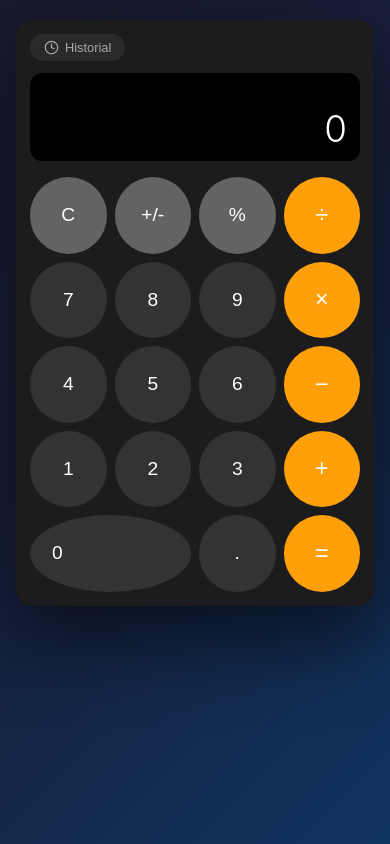
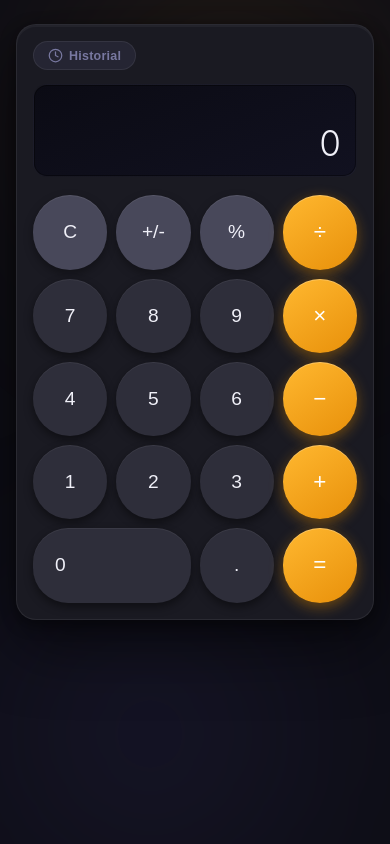
Before and after one commit to felipo28/calculadora, an Angular app: page / in a window 390 px wide. Built offline with nearby package versions, Linux system fonts and the light colour scheme.

Commit message:
Refactor styles in app.component.scss for improved design and responsiveness

```diff
--- a/src/app/app.component.scss
+++ b/src/app/app.component.scss
@@ -1,65 +1,120 @@
+/* ─── TOKENS ─── */
+$accent:        #ff9f0a;
+$accent-dim:    rgba(255, 159, 10, 0.18);
+$bg-body:       #0e0e16;
+$bg-card:       #1a1a22;
+$bg-card-alt:   #222230;
+$bg-btn-num:    #2e2e3a;
+$bg-btn-fn:     #48485a;
+$surface-1:     #252533;
+$surface-2:     #2e2e3e;
+$border:        rgba(255, 255, 255, 0.07);
+$border-accent: rgba(255, 159, 10, 0.35);
+$text-primary:  #f0f0f8;
+$text-muted:    #7878a0;
+
+/* ─── RESET ─── */
 * {
   box-sizing: border-box;
   margin: 0;
   padding: 0;
 }
 
+/* ─── FONDO ─── */
 .calc-wrapper {
   min-height: 100vh;
   display: flex;
   align-items: center;
   justify-content: center;
-  background: linear-gradient(135deg, #1a1a2e 0%, #16213e 50%, #0f3460 100%);
   padding: 24px;
+  background: $bg-body;
+  position: relative;
+  overflow: hidden;
+
+  &::before,
+  &::after {
+    content: '';
+    position: absolute;
+    border-radius: 50%;
+    pointer-events: none;
+    filter: blur(90px);
+  }
+
+  &::before {
+    width: 520px;
+    height: 520px;
+    background: radial-gradient(circle, rgba(255,159,10,0.12) 0%, transparent 70%);
+    top: -140px;
+    right: -100px;
+  }
+
+  &::after {
+    width: 460px;
+    height: 460px;
+    background: radial-gradient(circle, rgba(90,80,200,0.14) 0%, transparent 70%);
+    bottom: -120px;
+    left: -80px;
+  }
 }
 
-/* ─── CONTENEDOR CALCULADORA + HISTORIAL ─── */
+/* ─── CONTENEDOR ─── */
 .calc-container {
   display: flex;
-  align-items: center;
-  gap: 24px;
+  align-items: flex-start;
+  gap: 20px;
+  position: relative;
+  z-index: 1;
 }
 
 /* ─── CALCULADORA ─── */
 .calculator {
-  background: #1c1c1e;
-  border-radius: 20px;
-  padding: 20px;
-  box-shadow: 0 30px 80px rgba(0, 0, 0, 0.6);
+  background: $bg-card;
+  border-radius: 24px;
+  padding: 22px;
   width: 340px;
   flex-shrink: 0;
+  border: 1px solid $border;
+  box-shadow:
+    0 2px 0 rgba(255,255,255,0.04) inset,
+    0 24px 64px rgba(0, 0, 0, 0.55),
+    0 4px 16px rgba(0, 0, 0, 0.4);
 }
 
+/* ─── TOPBAR ─── */
 .calc-topbar {
   display: flex;
   align-items: center;
-  margin-bottom: 12px;
+  margin-bottom: 14px;
 }
 
 .history-toggle-btn {
   display: flex;
   align-items: center;
   gap: 6px;
-  background: #2a2a2c;
-  border: none;
-  color: #aaa;
-  font-size: 0.8rem;
-  font-weight: 500;
+  background: $surface-1;
+  border: 1px solid $border;
+  color: $text-muted;
+  font-size: 0.78rem;
+  font-weight: 600;
+  letter-spacing: 0.02em;
   padding: 6px 14px;
   border-radius: 20px;
   cursor: pointer;
-  transition: background 0.15s, color 0.15s;
+  transition: background 0.18s, color 0.18s, border-color 0.18s, box-shadow 0.18s;
 
   svg { flex-shrink: 0; }
 
   &:hover {
-    background: #3a3a3c;
-    color: #fff;
+    background: $surface-2;
+    color: $text-primary;
+    border-color: rgba(255,255,255,0.14);
   }
 
   &.active {
-    background: rgba(255, 159, 10, 0.15);
-    color: #ff9f0a;
+    background: $accent-dim;
+    color: $accent;
+    border-color: $border-accent;
+    box-shadow: 0 0 12px rgba(255,159,10,0.15);
   }
 }
 
@@ -67,139 +122,181 @@
   display: none;
   align-items: center;
   justify-content: center;
-  background: #2a2a2c;
-  border: none;
-  color: #aaa;
-  width: 30px;
-  height: 30px;
+  background: $surface-1;
+  border: 1px solid $border;
+  color: $text-muted;
+  width: 32px;
+  height: 32px;
   border-radius: 50%;
   cursor: pointer;
   flex-shrink: 0;
-  transition: background 0.15s, color 0.15s;
+  transition: background 0.18s, color 0.18s;
 
   svg { flex-shrink: 0; }
 
   &:hover {
-    background: #3a3a3c;
-    color: #fff;
+    background: $surface-2;
+    color: $text-primary;
   }
 }
 
+/* ─── DISPLAY ─── */
 .display {
-  background: #000;
-  border-radius: 12px;
-  padding: 14px 18px 16px;
-  margin-bottom: 16px;
-  min-height: 100px;
+  background: linear-gradient(160deg, #0b0b14 0%, #111120 100%);
+  border-radius: 16px;
+  padding: 16px 20px 18px;
+  margin-bottom: 18px;
+  min-height: 108px;
   display: flex;
   flex-direction: column;
   align-items: flex-end;
   justify-content: flex-end;
   overflow: hidden;
   gap: 4px;
+  border: 1px solid rgba(255,255,255,0.05);
+  box-shadow: 0 0 0 1px rgba(0,0,0,0.4) inset;
 
   .expression {
-    color: #888;
-    font-size: 0.95rem;
+    color: $text-muted;
+    font-size: 0.92rem;
     text-align: right;
     word-break: break-all;
     min-height: 1.2rem;
-    line-height: 1.3;
+    line-height: 1.4;
     width: 100%;
+    font-variant-numeric: tabular-nums;
   }
 
   .display-value {
-    color: #fff;
+    color: $text-primary;
     font-size: 2.8rem;
     font-weight: 300;
-    letter-spacing: -1px;
+    letter-spacing: -1.5px;
     word-break: break-all;
     text-align: right;
     line-height: 1.1;
     width: 100%;
+    font-variant-numeric: tabular-nums;
   }
 }
 
+/* ─── BOTONES ─── */
 .buttons {
   display: grid;
   grid-template-columns: repeat(4, 1fr);
-  gap: 10px;
+  gap: 11px;
 }
 
 .btn {
   border: none;
   border-radius: 50%;
-  width: 70px;
-  height: 70px;
-  font-size: 1.4rem;
+  width: 100%;
+  aspect-ratio: 1;
+  height: auto;
+  font-size: 1.35rem;
   font-weight: 500;
   cursor: pointer;
-  transition: filter 0.1s ease, transform 0.08s ease;
   outline: none;
+  transition:
+    filter 0.12s ease,
+    transform 0.1s ease,
+    box-shadow 0.12s ease;
+
+  &:hover {
+    filter: brightness(1.18);
+    transform: scale(1.04);
+  }
 
   &:active {
-    filter: brightness(1.4);
-    transform: scale(0.95);
+    filter: brightness(1.35);
+    transform: scale(0.94);
+    box-shadow: none !important;
   }
 }
 
 .btn-number {
-  background: #333335;
-  color: #fff;
+  background: $bg-btn-num;
+  color: $text-primary;
+  box-shadow:
+    0 1px 0 rgba(255,255,255,0.06) inset,
+    0 4px 10px rgba(0,0,0,0.45);
 }
 
 .btn-function {
-  background: #636366;
-  color: #fff;
+  background: $bg-btn-fn;
+  color: $text-primary;
+  box-shadow:
+    0 1px 0 rgba(255,255,255,0.08) inset,
+    0 4px 10px rgba(0,0,0,0.35);
 }
 
 .btn-operator {
-  background: #ff9f0a;
+  background: linear-gradient(145deg, #ffb830 0%, #e8900a 100%);
   color: #fff;
-  font-size: 1.7rem;
+  font-size: 1.65rem;
+  box-shadow:
+    0 1px 0 rgba(255,255,255,0.25) inset,
+    0 4px 14px rgba(255,159,10,0.4),
+    0 2px 6px rgba(0,0,0,0.3);
 
   &.active-op {
     background: #fff;
-    color: #ff9f0a;
+    color: $accent;
+    box-shadow:
+      0 1px 0 rgba(255,255,255,0.9) inset,
+      0 4px 14px rgba(255,255,255,0.2);
   }
 }
 
 .btn-equals {
-  background: #ff9f0a;
+  background: linear-gradient(145deg, #ffb830 0%, #e8900a 100%);
   color: #fff;
-  font-size: 1.7rem;
+  font-size: 1.65rem;
   border-radius: 50%;
+  box-shadow:
+    0 1px 0 rgba(255,255,255,0.25) inset,
+    0 4px 14px rgba(255,159,10,0.4),
+    0 2px 6px rgba(0,0,0,0.3);
 }
 
 .btn-zero {
   grid-column: span 2;
   border-radius: 40px;
   width: auto;
+  aspect-ratio: auto;
   text-align: left;
-  padding-left: 24px;
+  padding-left: 26px;
+  display: flex;
+  align-items: center;
 }
 
-/* ─── HISTORIAL (panel lateral derecho) ─── */
+/* ─── HISTORIAL ─── */
 .history-panel {
-  background: #1c1c1e;
-  border-radius: 20px;
+  background: $bg-card;
+  border-radius: 24px;
   width: 0;
-  height: 560px;
+  height: auto;
+  align-self: stretch;
   display: flex;
   flex-direction: column;
-  box-shadow: 0 30px 80px rgba(0, 0, 0, 0.6);
   flex-shrink: 0;
   overflow: hidden;
   opacity: 0;
-  padding: 16px 0;
-  transition: width 0.3s cubic-bezier(0.4, 0, 0.2, 1),
-              opacity 0.25s ease,
-              padding 0.3s;
+  padding: 0;
+  border: 1px solid $border;
+  box-shadow:
+    0 2px 0 rgba(255,255,255,0.04) inset,
+    0 24px 64px rgba(0, 0, 0, 0.55),
+    0 4px 16px rgba(0, 0, 0, 0.4);
+  transition:
+    width 0.32s cubic-bezier(0.4, 0, 0.2, 1),
+    opacity 0.26s ease,
+    padding 0.32s;
 
   &.open {
-    width: 320px;
+    width: 300px;
     opacity: 1;
-    padding: 16px;
+    padding: 18px;
   }
 }
 
@@ -208,34 +305,39 @@
   align-items: center;
   justify-content: space-between;
   gap: 8px;
-  padding-bottom: 10px;
-  border-bottom: 1px solid #333;
-  margin-bottom: 10px;
+  padding-bottom: 12px;
+  border-bottom: 1px solid rgba(255,255,255,0.07);
+  margin-bottom: 12px;
+  flex-shrink: 0;
 
   span {
-    color: #fff;
-    font-size: 1rem;
-    font-weight: 600;
+    color: $text-primary;
+    font-size: 0.95rem;
+    font-weight: 700;
+    letter-spacing: 0.02em;
     flex: 1;
   }
 
   .clear-history {
     background: none;
-    border: 1px solid #555;
-    color: #ff9f0a;
-    font-size: 0.75rem;
-    padding: 4px 10px;
+    border: 1px solid rgba(255,159,10,0.3);
+    color: $accent;
+    font-size: 0.72rem;
+    font-weight: 600;
+    padding: 4px 12px;
     border-radius: 20px;
     cursor: pointer;
-    transition: background 0.15s;
+    transition: background 0.15s, box-shadow 0.15s;
+    white-space: nowrap;
 
     &:hover:not(:disabled) {
-      background: rgba(255, 159, 10, 0.15);
+      background: $accent-dim;
+      box-shadow: 0 0 8px rgba(255,159,10,0.2);
     }
 
     &:disabled {
-      color: #444;
-      border-color: #333;
+      color: #3a3a50;
+      border-color: #2a2a3a;
       cursor: default;
     }
   }
@@ -251,86 +353,78 @@
   padding-right: 4px;
   scroll-behavior: smooth;
 
-  &::-webkit-scrollbar {
-    width: 5px;
-  }
-  &::-webkit-scrollbar-track {
-    background: #2a2a2c;
+  &::-webkit-scrollbar { width: 4px; }
+  &::-webkit-scrollbar-track { background: transparent; }
+  &::-webkit-scrollbar-thumb {
+    background: rgba(255,255,255,0.1);
     border-radius: 10px;
-  }
-  &::-webkit-scrollbar-thumb {
-    background: #555;
-    border-radius: 10px;
-    transition: background 0.2s;
-
-    &:hover {
-      background: #ff9f0a;
-    }
+    &:hover { background: rgba(255,159,10,0.5); }
   }
 }
 
 .history-empty {
-  color: #555;
-  font-size: 0.85rem;
+  color: $text-muted;
+  font-size: 0.82rem;
   text-align: center;
-  margin-top: 30px;
+  margin-top: 32px;
+  line-height: 1.6;
 }
 
 .history-entry {
-  background: #2a2a2c;
-  border-radius: 10px;
-  padding: 12px 14px;
-  color: #ddd;
-  font-size: 0.88rem;
+  background: $surface-1;
+  border-radius: 12px;
+  padding: 11px 13px;
+  color: #c0c0d8;
+  font-size: 0.85rem;
   line-height: 1.5;
   word-break: break-word;
-  border-left: 3px solid #ff9f0a;
+  border: 1px solid $border;
+  border-left: 3px solid $accent;
   display: flex;
   align-items: flex-start;
   justify-content: space-between;
   gap: 8px;
-  transition: background 0.15s;
+  transition: background 0.15s, box-shadow 0.15s;
 
   &:hover {
-    background: #3a3a3c;
+    background: $surface-2;
+    box-shadow: 0 2px 12px rgba(0,0,0,0.3);
   }
 
-  .entry-label {
-    flex: 1;
-  }
+  .entry-label { flex: 1; }
 
   .entry-actions {
     display: flex;
-    flex-direction: row;
     align-items: center;
-    gap: 6px;
+    gap: 5px;
     flex-shrink: 0;
     align-self: center;
   }
 
   .entry-use {
     background: transparent;
-    border: 1px solid #ff9f0a;
-    color: #ff9f0a;
-    font-size: 0.7rem;
-    font-weight: 600;
-    padding: 3px 8px;
+    border: 1px solid $border-accent;
+    color: $accent;
+    font-size: 0.68rem;
+    font-weight: 700;
+    padding: 3px 9px;
     border-radius: 20px;
     cursor: pointer;
     white-space: nowrap;
-    transition: background 0.15s, color 0.15s;
+    transition: background 0.15s, color 0.15s, box-shadow 0.15s;
 
     &:hover {
-      background: #ff9f0a;
+      background: $accent;
       color: #000;
+      box-shadow: 0 0 8px rgba(255,159,10,0.4);
     }
   }
 
   .entry-delete {
     background: transparent;
-    border: 1px solid #ff453a;
+    border: 1px solid rgba(255,69,58,0.45);
     color: #ff453a;
-    font-size: 0.7rem;
+    font-size: 0.68rem;
     font-weight: 700;
     width: 24px;
     height: 24px;
@@ -339,8 +433,8 @@
     display: flex;
     align-items: center;
     justify-content: center;
+    flex-shrink: 0;
     transition: background 0.15s, color 0.15s;
-    flex-shrink: 0;
 
     &:hover {
       background: #ff453a;
@@ -351,22 +445,17 @@
 
 /* ─── RESPONSIVE ─── */
 
-// Tablet: hasta 900px (historia al lado pero más angosta)
 @media (max-width: 900px) {
   .history-panel {
-    &.open {
-      width: 260px;
-    }
+    &.open { width: 250px; }
   }
 }
 
-// Tablet portrait / móvil: hasta 768px → historial como overlay del mismo tamaño que la calculadora
 @media (max-width: 768px) {
   .calc-wrapper {
-    flex-direction: column;
-    align-items: center;
-    justify-content: flex-start;
-    padding: 20px 16px;
+    align-items: flex-start;
+    justify-content: center;
+    padding: 24px 16px;
     min-height: 100svh;
   }
 
@@ -374,13 +463,13 @@
     position: relative;
     width: 100%;
     max-width: 420px;
+    flex-direction: column;
   }
 
   .calculator {
     width: 100%;
   }
 
-  // Overlay: mismo tamaño exacto que la calculadora
   .history-panel {
     position: absolute;
     top: 0;
@@ -390,18 +479,19 @@
     width: auto;
     height: auto;
     z-index: 10;
-    border-radius: 20px;
+    border-radius: 24px;
     opacity: 0;
     pointer-events: none;
-    transform: scale(0.96) translateY(10px);
-    transition: opacity 0.28s ease,
-                transform 0.32s cubic-bezier(0.4, 0, 0.2, 1);
+    transform: scale(0.96) translateY(12px);
+    transition:
+      opacity 0.3s ease,
+      transform 0.32s cubic-bezier(0.34, 1.56, 0.64, 1);
 
     &.open {
       width: auto;
       opacity: 1;
       pointer-events: auto;
-      padding: 16px;
+      padding: 18px;
       transform: scale(1) translateY(0);
     }
   }
@@ -411,15 +501,14 @@
   }
 }
 
-// Móvil pequeño: hasta 480px
 @media (max-width: 480px) {
   .calculator {
-    padding: 14px;
-    border-radius: 16px;
+    padding: 16px;
+    border-radius: 20px;
   }
 
   .buttons {
-    gap: 8px;
+    gap: 9px;
   }
 
   .btn {
@@ -430,38 +519,39 @@
     border-radius: 50%;
   }
 
+  // El media query .btn { border-radius: 50% } ganaría el cascade sobre la base
+  // .btn-zero { border-radius: 40px } → lo sobreescribimos aquí explícitamente
   .btn-zero {
     aspect-ratio: auto;
     height: auto;
-    min-height: 0;
     padding: 0 0 0 22px;
-    // Hereda la misma altura de celda que las otras al ser 1fr
     align-self: stretch;
+    display: flex;
+    align-items: center;
+    border-radius: 35px;
   }
 
   .btn-operator,
   .btn-equals {
-    font-size: 1.45rem;
+    font-size: 1.4rem;
   }
 
   .display {
-    min-height: 88px;
-    padding: 12px 14px;
+    min-height: 92px;
+    padding: 14px 16px;
+    border-radius: 14px;
 
-    .display-value {
-      font-size: 2.3rem;
-    }
+    .display-value { font-size: 2.2rem; }
   }
 
   .history-panel {
-    border-radius: 16px;
+    border-radius: 20px;
   }
 }
 
-// Móvil muy pequeño: hasta 360px
 @media (max-width: 360px) {
   .calc-wrapper {
-    padding: 12px 10px;
+    padding: 16px 10px;
   }
 
   .calculator {
@@ -469,15 +559,15 @@
   }
 
   .buttons {
-    gap: 6px;
+    gap: 7px;
   }
 
   .btn-operator,
   .btn-equals {
-    font-size: 1.3rem;
+    font-size: 1.25rem;
   }
 
   .display .display-value {
-    font-size: 2rem;
+    font-size: 1.9rem;
   }
 }
```
